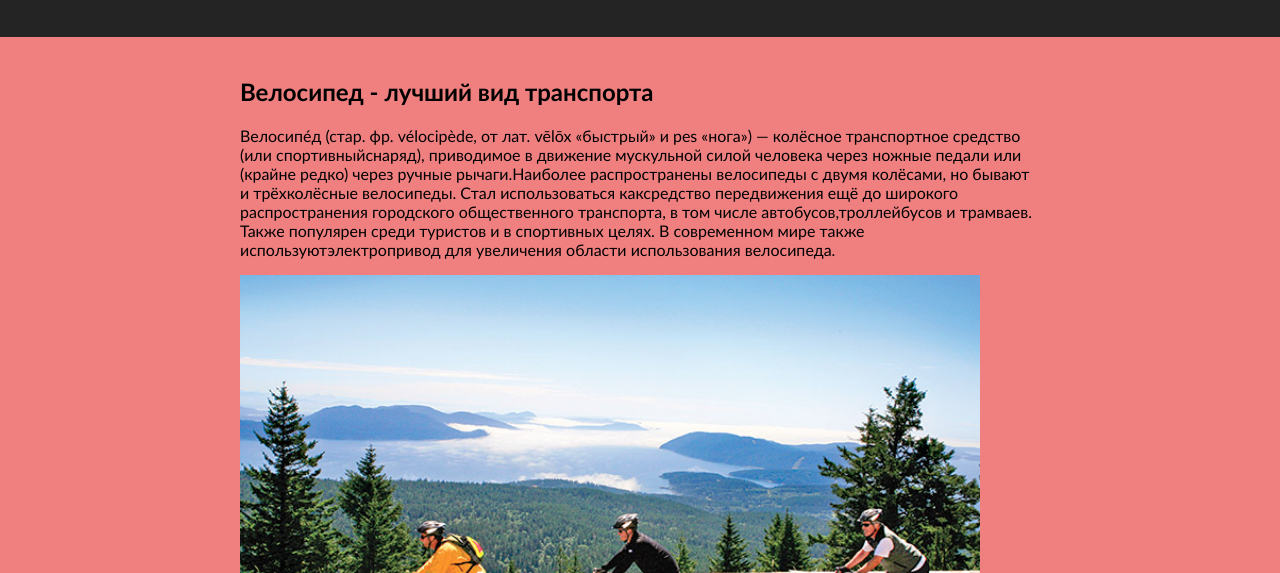
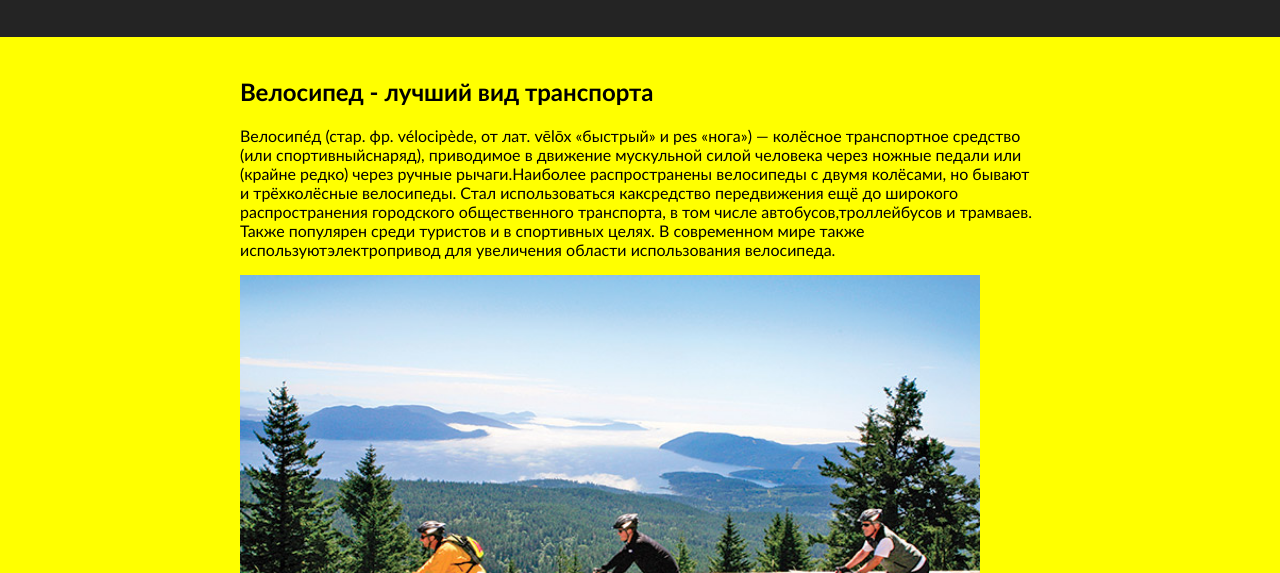
Before and after one commit to solovevserg/bicycle-web-site, a plain HTML site: page index.html in a window 1280 px wide. Shown: the part 227-800 px from the top of the page. Drawn offline with Linux system fonts and the light colour scheme.

Commit message:
yellow bg

```diff
--- a/css/style.css
+++ b/css/style.css
@@ -5,7 +5,7 @@ body {
 }
 
 body {
-    background: lightcoral;
+    background: yellow;
     /* background: rgb(255, 241, 44); */
     font-family: 'Trebuchet MS', 'Lucida Sans Unicode', 'Lucida Grande', 'Lucida Sans', Arial, sans-serif;
 }
```
